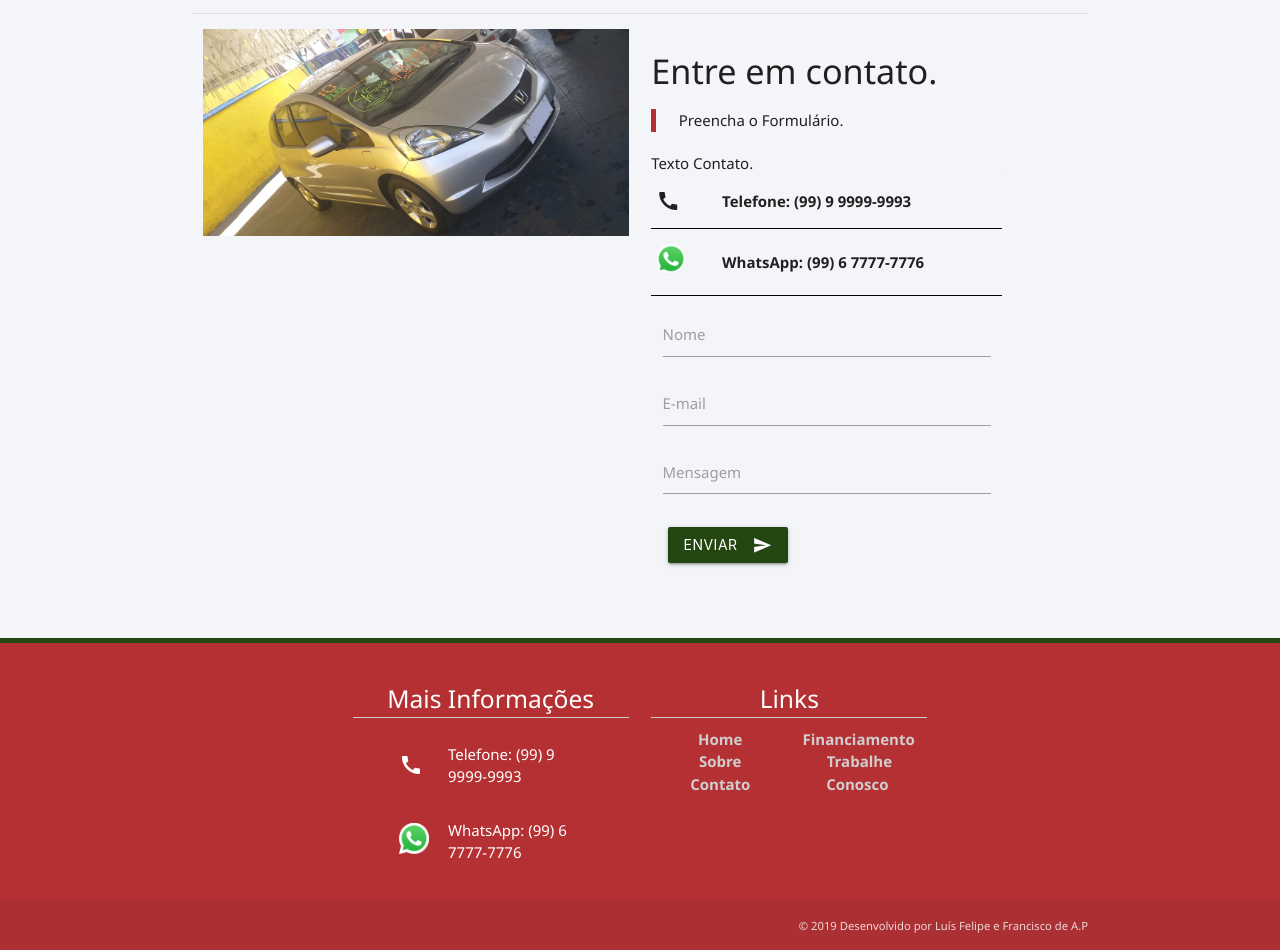
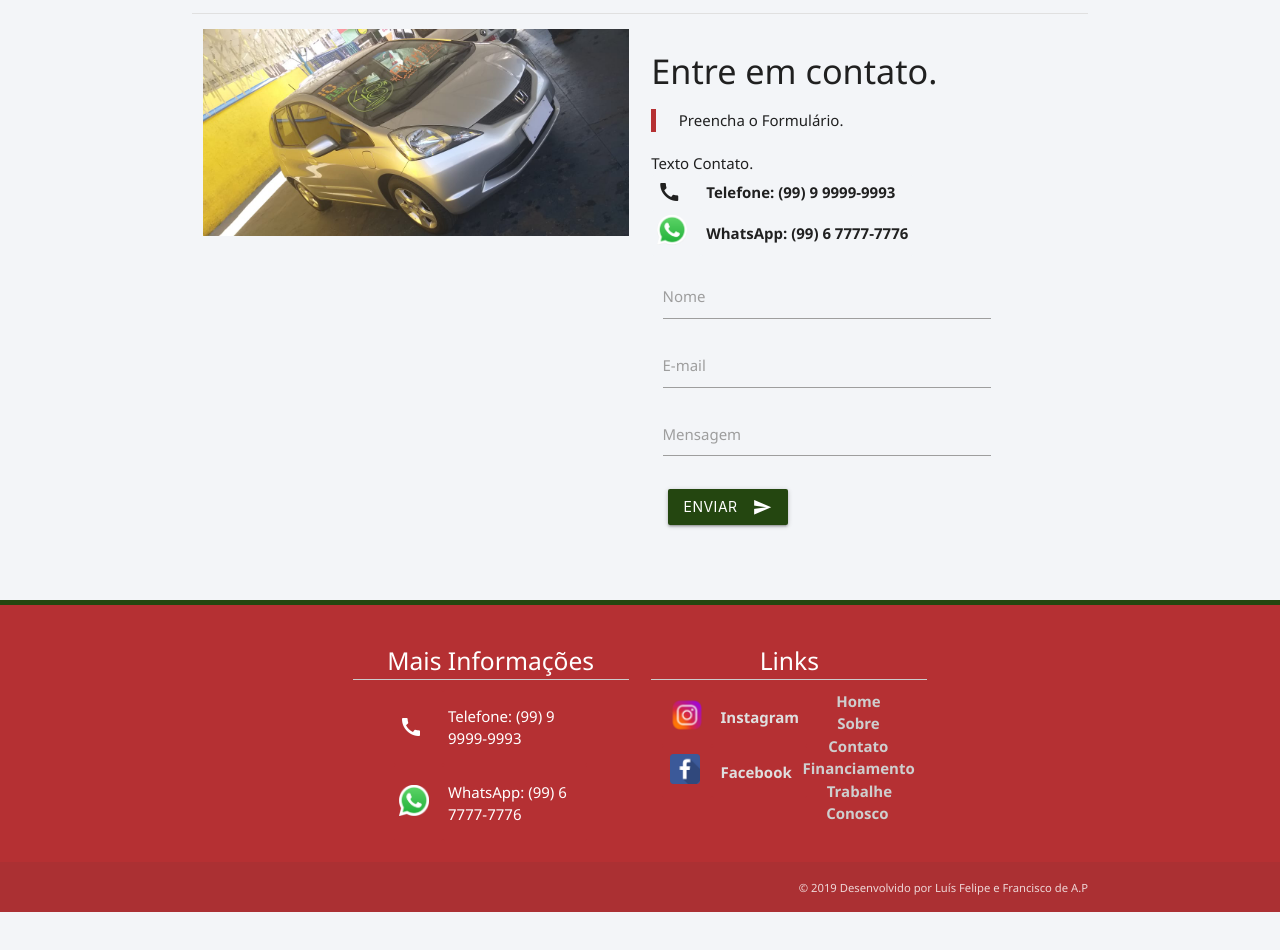
Before and after one commit to NFDeap/todesco, a Laravel app: page /contato in a window 1280 px wide. Shown: the part 241-1191 px from the top of the page. After the commit the page ends 1153 px from the top, so only its background shows below. Run offline with Laravel 8, Linux system fonts and the light colour scheme; data comes from the database, SQL or seed files in the repository; both versions use the stored data as it was after the commit; settings files or empty folders that the repository lacks are supplied.

Commit message:
Implementacao das redes sociais footer

```diff
--- a/blog/public/css/style.css
+++ b/blog/public/css/style.css
@@ -377,7 +377,11 @@ tbody tr td{
 
 
 .light-text{
-  color: rgb(107, 107, 107);
+  color: rgb(134, 134, 134);
+}
+
+.light-text2{
+  color: rgb(223, 223, 223);
 }
 
 .detalhesCarro tr td{
@@ -390,6 +394,18 @@ tbody tr td{
 
 .imgWhatsapp2{
   width: 30px;
+}
+
+.plusFooter tr td{
+  padding: 8px;
+}
+
+.imgFacebook{
+  width: 30px;
+}
+
+.imgInstagram{
+  width: 34px;
 }
 
 .tableFooter tr td{
--- a/blog/resources/views/layouts/_site/_footer.blade.php
+++ b/blog/resources/views/layouts/_site/_footer.blade.php
@@ -34,13 +34,27 @@
           <h5 class="white-text">Links</h5>
                 <ul class="footerLinks">
                     <div class="col m6">
-                    <li><a class="" href="{{ route('site.home') }}"><b>Home</b></a></li>
-                    <li><a class="" href="{{ route('site.sobre') }}"><b>Sobre</b></a></li>
-                    <li><a class="" href="{{ route('site.contato') }}"><b>Contato</b></a></li>
+                    <table class="tableFooter plusFooter">
+                        <thead>
+                        </thead>
+                        <tbody>
+                            <tr>
+                                <td><a class="" href="#"><img class="imgInstagram" src="http://localhost:8000/img/instagram.png"></a></td>
+                                <td><a class="light-text2" href="#"><b>Instagram</b></a></td>
+                            </tr>
+                            <tr>
+                                <td><a class="" href="#"><img class="imgFacebook" src="http://localhost:8000/img/facebook.png"></a></td>
+                                <td><a class="light-text2" href="#"><b>Facebook</b></a></td>
+                            </tr>
+                        </tbody>
+                    </table>
                     </div>
                 </ul>
                 <ul class="footerLinks">
                     <div class="col m6">
+                    <li><a class="" href="{{ route('site.home') }}"><b>Home</b></a></li>
+                    <li><a class="" href="{{ route('site.sobre') }}"><b>Sobre</b></a></li>
+                    <li><a class="" href="{{ route('site.contato') }}"><b>Contato</b></a></li>
                     <li><a class="" href="{{ route('site.financiamento') }}"><b>Financiamento</b></a></li>
                     <li><a class="" href="{{ route('site.trabalheconosco') }}"><b>Trabalhe Conosco</b></a></li>
                     </div>
--- a/blog/resources/views/site/contato.blade.php
+++ b/blog/resources/views/site/contato.blade.php
@@ -27,7 +27,7 @@
                     </blockquote>
                     <p>{{ $pagina->texto }}</p>
 
-                    <table>
+                    <table class="tableContato">
                         <thead>
                         </thead>
                         <tbody>
```
Also changed, not shown: blog/database/database.sqlite, blog/public/img/facebook.png (added), blog/public/img/instagram.png (added).
